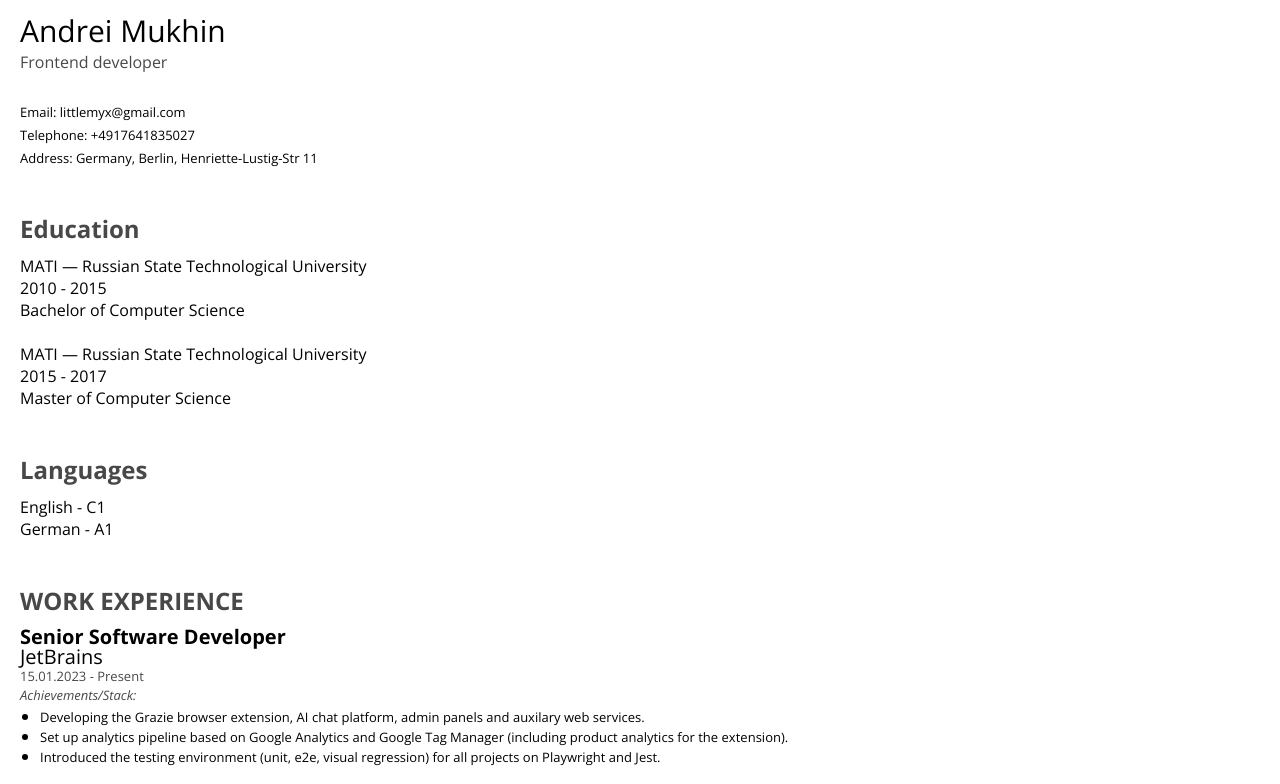
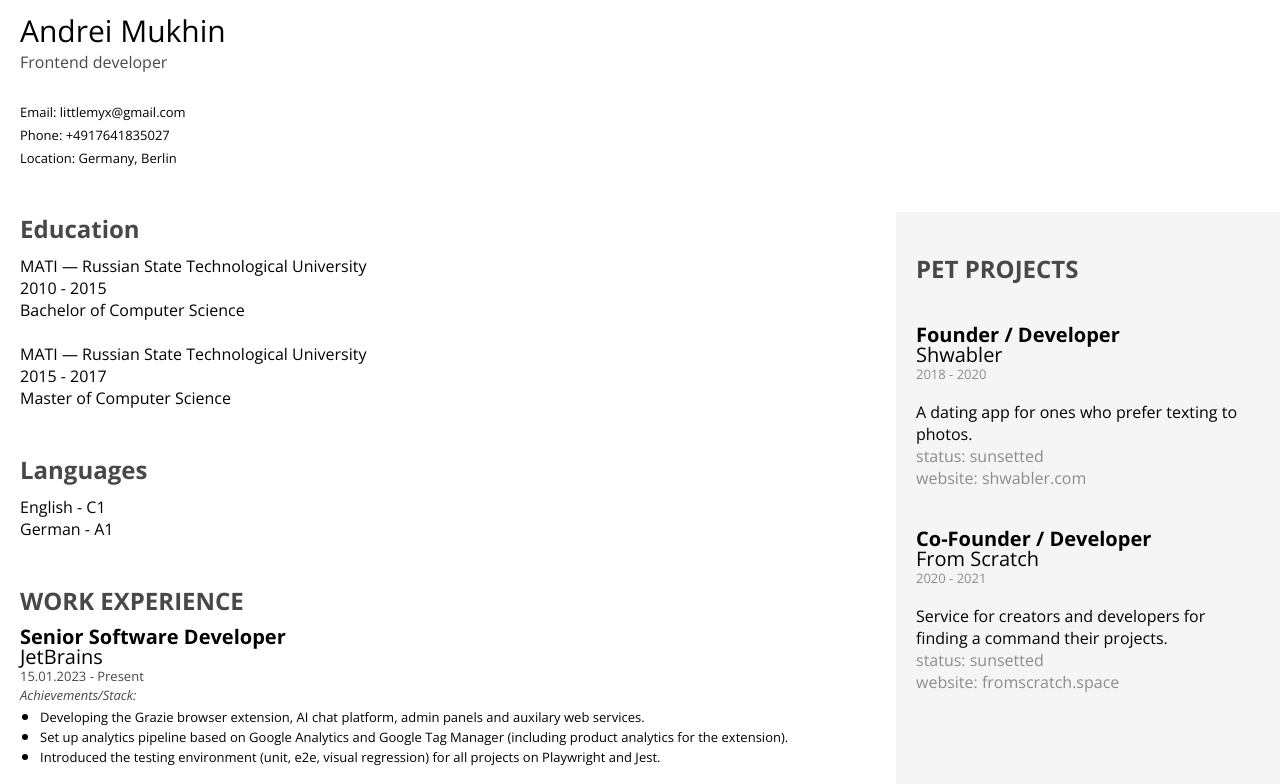
Before and after one commit to littlemyx/631am, a Next.js app: page /cv in a window 1280 px wide. Shown: the top 784 px of the page. Built offline with nearby package versions, Linux system fonts and the light colour scheme.

Commit message:
pet projects

```diff
--- a/components/AdditionalInfo/AdditionalInfo.tsx
+++ b/components/AdditionalInfo/AdditionalInfo.tsx
@@ -12,20 +12,8 @@ const AdditionalInfo = () => {
   return (
     <div>
       <div className={css.item}>
-        <Item title="SKILLS">
-          <Skills />
-        </Item>
-      </div>
-
-      <div className={css.item}>
         <Item title="PET PROJECTS">
           <PetProjects />
-        </Item>
-      </div>
-
-      <div className={css.item}>
-        <Item title="INTERESTS">
-          <Interests />
         </Item>
       </div>
     </div>
--- a/components/AdditionalInfo/PetProjects.module.css
+++ b/components/AdditionalInfo/PetProjects.module.css
@@ -1,3 +1,6 @@
+.project {
+  margin-top: 40px;
+}
 .title {
   color: #484848;
   font-weight: bold;
@@ -19,7 +22,7 @@
 .period {
   margin-top: 3px;
   line-height: 13px;
-  color: #484848;
+  color: #8c8c8c;
   font-size: 13px;
 }
 
@@ -27,7 +30,14 @@
   margin-top: 20px;
 }
 
+.status {
+  color: #8c8c8c;
+}
+
+.website {
+  color: #8c8c8c;
+}
+
 .link {
   display: inline-block;
-  margin-top: 20px;
 }
--- a/components/AdditionalInfo/PetProjects.tsx
+++ b/components/AdditionalInfo/PetProjects.tsx
@@ -3,27 +3,76 @@ import React from "react";
 import { dataConverter } from "@/utils/date";
 
 import css from "./PetProjects.module.css";
+import classNames from "classnames";
+
+interface Project {
+  name: string;
+  description: string;
+  position: string;
+  website: string;
+  status: string;
+  period: {
+    from: string;
+    to: string;
+  };
+}
+
+const projects: Project[] = [
+  {
+    name: "Shwabler",
+    position: "Founder / Developer",
+    description: "A dating app for ones who prefer texting to photos.",
+    website: "https://shwabler.com",
+    status: "sunsetted",
+    period: {
+      from: "2018",
+      to: "2020"
+    }
+  },
+  {
+    name: "From Scratch",
+    position: "Co-Founder / Developer",
+    description:
+      "Service for creators and developers for finding a command their projects.",
+    website: "https://fromscratch.space",
+    status: "sunsetted",
+    period: {
+      from: "2020",
+      to: "2021"
+    }
+  }
+];
 
 const PetProjects = () => {
   return (
-    <div>
-      <p className={css.position}>Co-Founder / Developer</p>
-      <p className={css.company}>From Scratch</p>
-      <p className={css.period}>
-        {dataConverter("11.10.2020")} - {dataConverter("10.11.2020")}
-      </p>
+    <div className={css.wrapper}>
+      {projects.map(
+        ({
+          name,
+          position,
+          description,
+          website,
+          status,
+          period: { from, to }
+        }) => (
+          <div key={name} className={css.project}>
+            <p className={css.position}>{position}</p>
+            <p className={css.company}>{name}</p>
+            <p className={css.period}>
+              {dataConverter(from)} - {dataConverter(to)}
+            </p>
 
-      <p className={css.description}>
-        Service for creators and developers for finding a command their
-        projects.
-      </p>
-
-      <p>
-        <span>website: </span>
-        <a href="https://fromscratch.space" className={css.link}>
-          fromscratch.space
-        </a>
-      </p>
+            <p className={css.description}>{description}</p>
+            <p className={css.status}>status: {status}</p>
+            <p className={css.website}>
+              <span>website: </span>
+              <a href={website} className={css.link}>
+                {new URL(website).hostname}
+              </a>
+            </p>
+          </div>
+        )
+      )}
     </div>
   );
 };
--- a/components/Title/Title.tsx
+++ b/components/Title/Title.tsx
@@ -18,10 +18,10 @@ function Experiments() {
             </a>
           </li>
           <li className={css.item}>
-            <p>Telephone: +4917641835027</p>
+            <p>Phone: +4917641835027</p>
           </li>
           <li className={css.item}>
-            <p>Address: Germany, Berlin, Henriette-Lustig-Str 11</p>
+            <p>Location: Germany, Berlin</p>
           </li>
         </ul>
       </div>
--- a/pages/cv/index.module.css
+++ b/pages/cv/index.module.css
@@ -15,7 +15,8 @@
 }
 
 .rightColumn {
-  padding: 0 20px;
+  padding: 40px 20px;
+  background-color: #f5f5f5;
   width: 30%;
 }
 
--- a/pages/cv/index.tsx
+++ b/pages/cv/index.tsx
@@ -31,6 +31,9 @@ function Experiments() {
           <div className={css.leftColumn}>
             <Experience />
           </div>
+          <div className={css.rightColumn}>
+            <AdditionalInfo />
+          </div>
         </div>
       </div>
     </>
```
